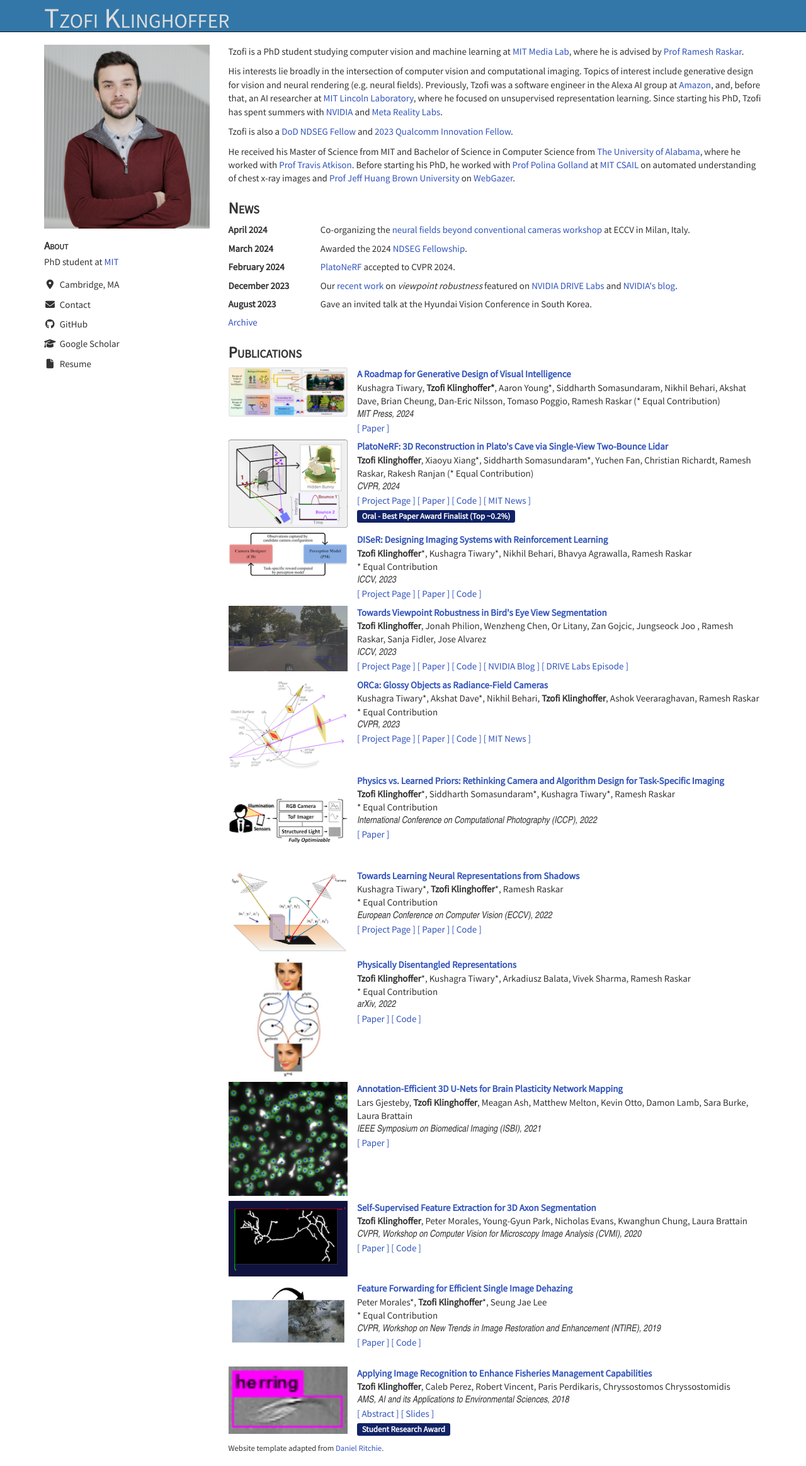
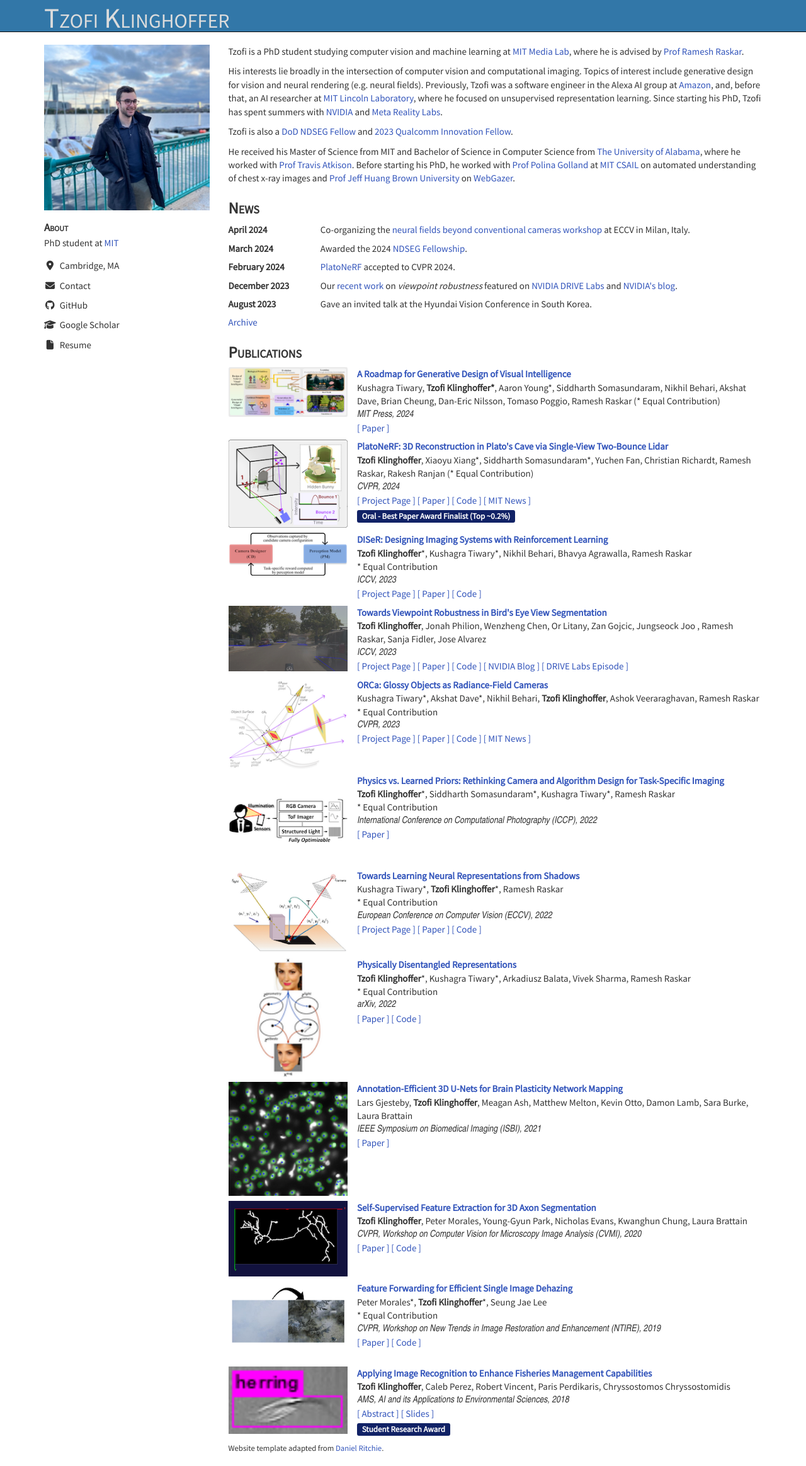
Before and after one commit to tzofi/tzofi.github.io, a Jekyll site: the page built from index.html, in a window 1280 px wide. Shown: the whole page at 63% size. Built offline with Jekyll 4.4.1, drawn with Linux system fonts in a browser that asks for light colours; nearby versions of some CDN libraries.

Commit message:
Update sidebar.html

```diff
--- a/_includes/sidebar.html
+++ b/_includes/sidebar.html
@@ -1,5 +1,5 @@
 <div class='sidebaritem' id='headshot'>
-	<img class='img img-responsive' src='/img/me.jpg' width='350'/>
+	<img class='img img-responsive' src='/img/tzofi.jpeg' width='350'/>
 </div>
 
 <div class='sidebaritem' id='about'>
```
